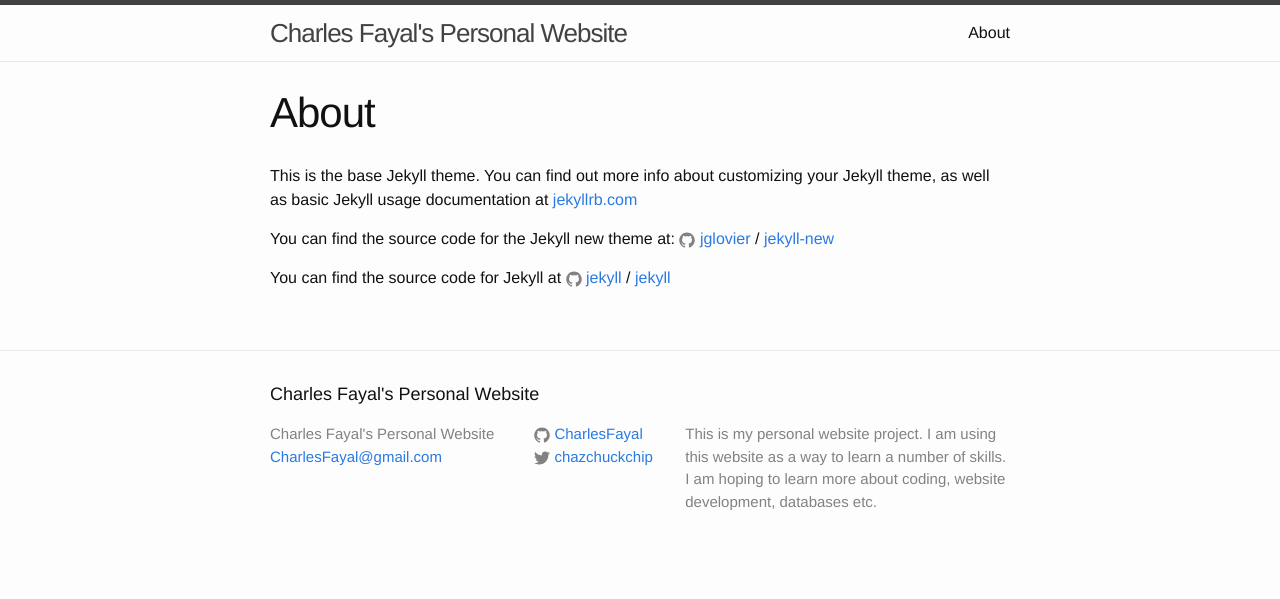
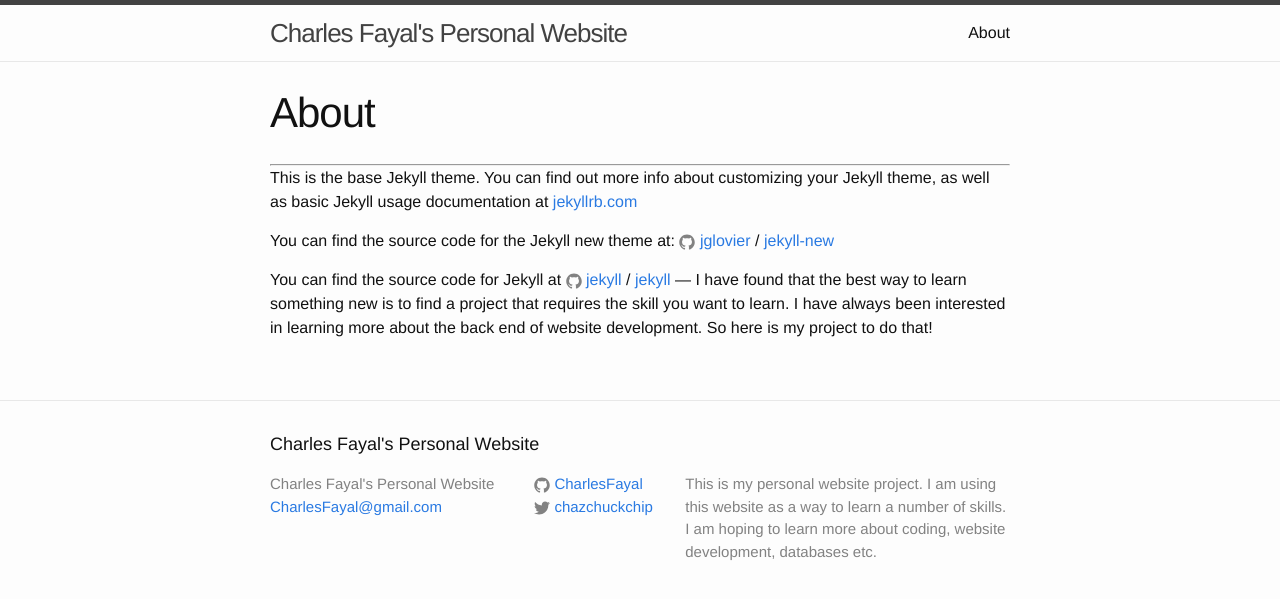
Before and after one commit to charlesfayal/charlesfayal.github.io, a Jekyll site: the page built from about.md, in a window 1280 px wide. Shown: the top 599 px of the page. Built offline with Jekyll 4.4.1, drawn with Linux system fonts in a browser that asks for light colours.

Commit message:
Update about.md

```diff
--- a/about.md
+++ b/about.md
@@ -3,7 +3,7 @@ layout: page
 title: About
 permalink: /about/
 ---
-
+---
 This is the base Jekyll theme. You can find out more info about customizing your Jekyll theme, as well as basic Jekyll usage documentation at [jekyllrb.com](http://jekyllrb.com/)
 
 You can find the source code for the Jekyll new theme at:
@@ -13,3 +13,6 @@ You can find the source code for the Jekyll new theme at:
 You can find the source code for Jekyll at
 {% include icon-github.html username="jekyll" %} /
 [jekyll](https://github.com/jekyll/jekyll)
+---
+I have found that the best way to learn something new is to find a project that requires the skill you want to learn.
+I have always been interested in learning more about the back end of website development. So here is my project to do that!
```
